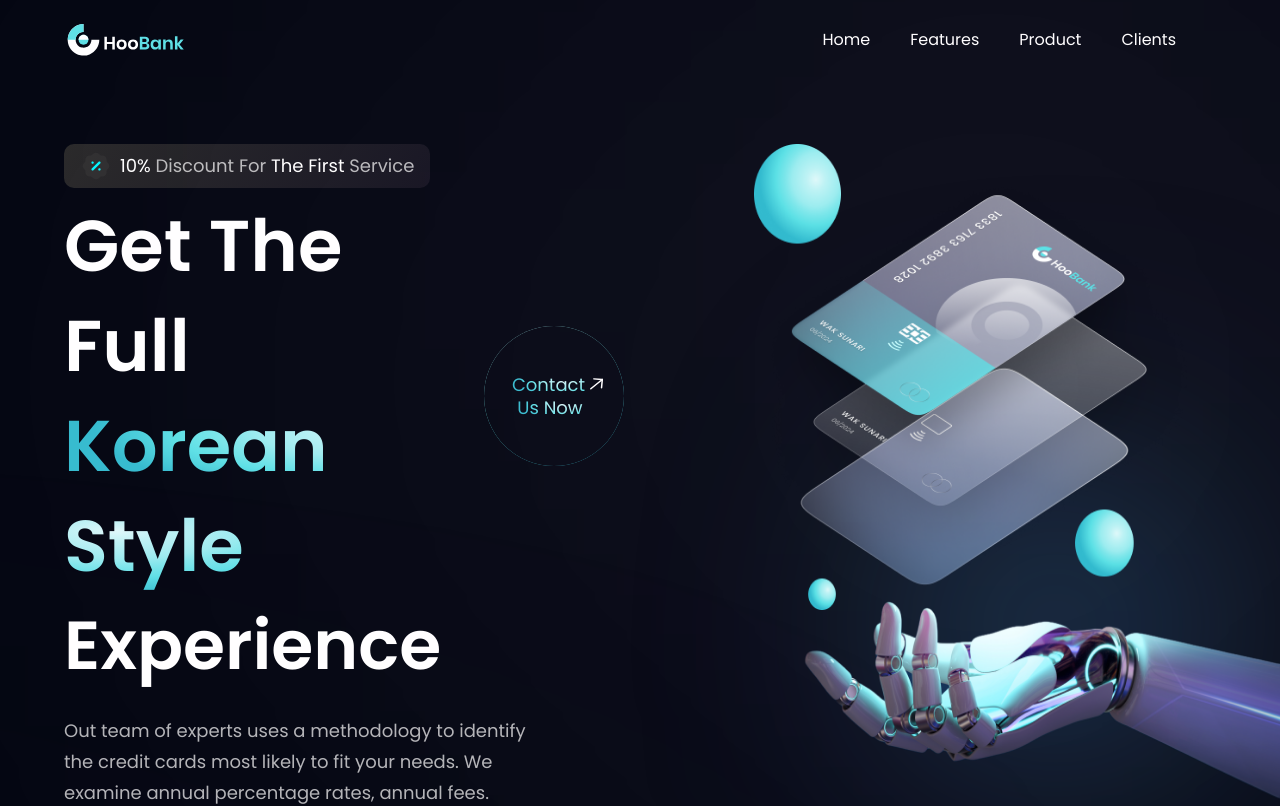
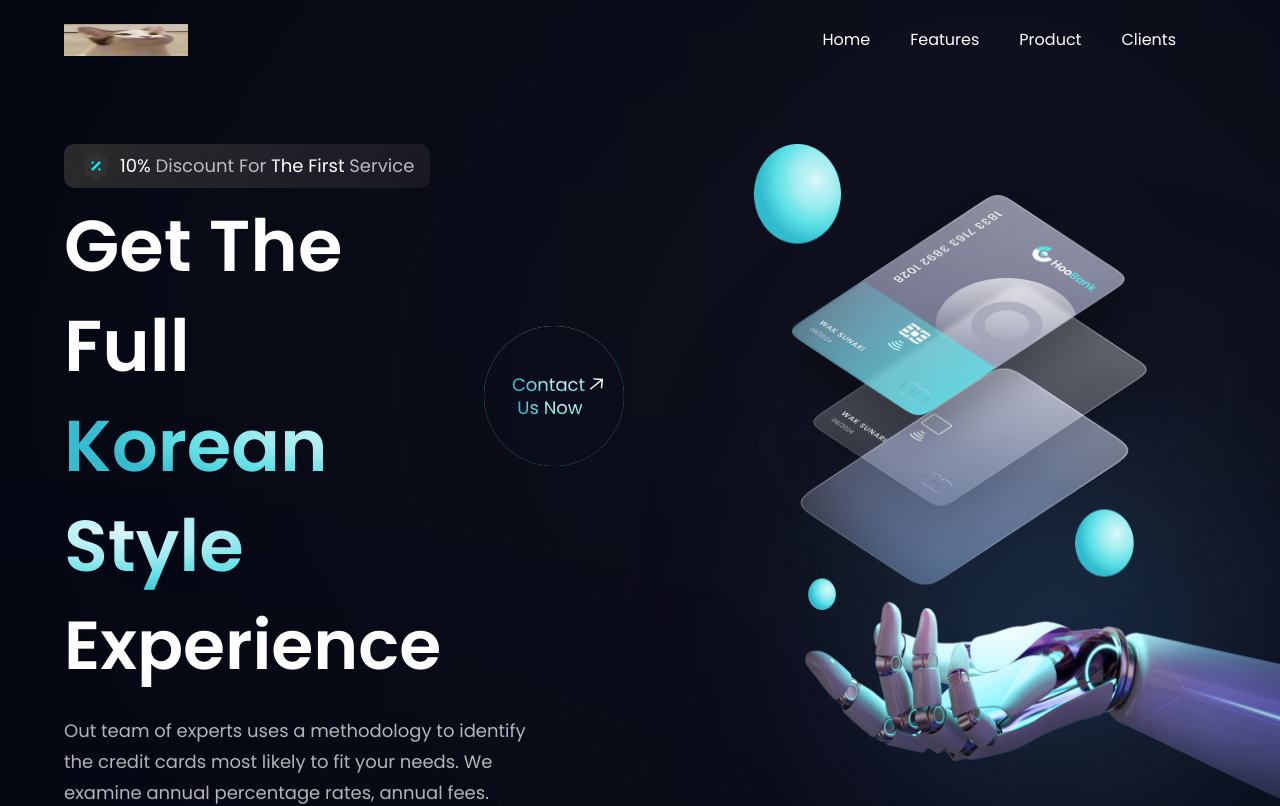
Before and after one commit to koolung/bank_modern_app, a React (Vite) app in the folder bank_modern_app/: page / in a window 1280 px wide. Shown: the top 806 px of the page. Built offline with nearby package versions, Linux system fonts and the light colour scheme.

Commit message:
logo changed

```diff
--- a/bank_modern_app/src/assets/index.js
+++ b/bank_modern_app/src/assets/index.js
@@ -23,6 +23,7 @@ import twitter from "./twitter.svg";
 import people01 from "./people01.png";
 import people02 from "./people02.png";
 import people03 from "./people03.png";
+import closed from "./close.png";
 
 export {
   airbnb,
@@ -50,4 +51,5 @@ export {
   people01,
   people02,
   people03,
+  closed,
 };
--- a/bank_modern_app/src/components/Navbar.jsx
+++ b/bank_modern_app/src/components/Navbar.jsx
@@ -1,7 +1,7 @@
 import { React } from "react";
 import { useState } from "react";
 
-import { close, logo, menu } from "../assets";
+import { close, logo, menu, closed } from "../assets";
 import { navLinks } from "../constants";
 
 const Navbar = () => {
@@ -9,7 +9,7 @@ const Navbar = () => {
 
   return (
     <nav className="w-full flex py-6 justify-between items-center navbar">
-      <img src={logo} alt="hoobank" className="w-[124px] h-[32px]" />
+      <img src={closed} alt="hoobank" className="w-[124px] h-[32px]" />
 
       <ul className="list-none sm:flex hidden justify-end items-center flex-1">
         {navLinks.map((nav, index) => (
```
